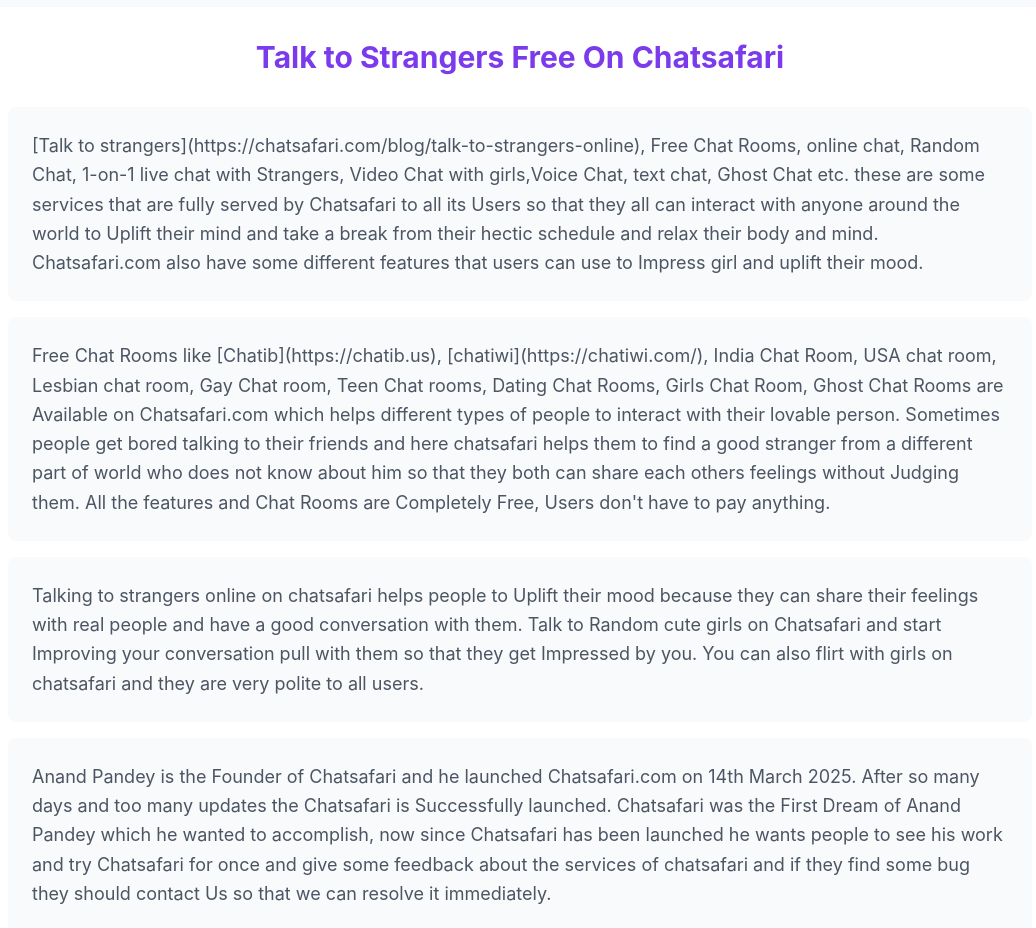
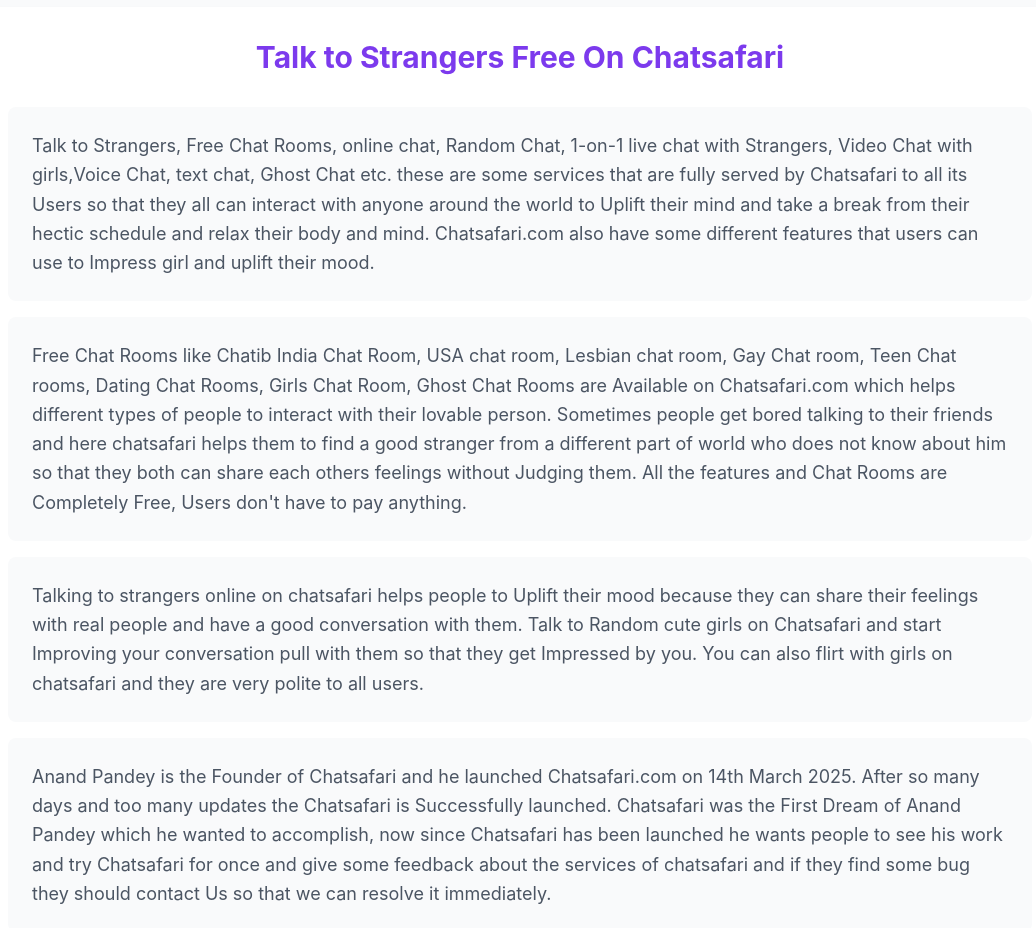
Before and after one commit to AnandPandey22/Chatsafari, a React (Vite) app in the folder frontend/: page / in a window 1280 px wide. Shown: the part 920-1848 px from the top of the page, without its empty margins (120-1156 px from the left). Built offline with nearby package versions, Linux system fonts and the light colour scheme.

Commit message:
Update Login.tsx

```diff
--- a/frontend/src/pages/Login.tsx
+++ b/frontend/src/pages/Login.tsx
@@ -288,12 +288,12 @@
             <div className="max-w-5xl mx-auto space-y-4">
               <div className="bg-gray-50 rounded-lg p-6 hover:bg-violet-50 transition-colors">
                 <p className="text-gray-600 text-lg leading-relaxed">
-                  [Talk to strangers](https://chatsafari.com/blog/talk-to-strangers-online), Free Chat Rooms, online chat, Random Chat, 1-on-1 live chat with Strangers, Video Chat with girls,Voice Chat, text chat, Ghost Chat etc. these are some services that are fully served by Chatsafari to all its Users so that they all can interact with anyone around the world to Uplift their mind and take a break from their hectic schedule and relax their body and mind. Chatsafari.com also have some different features that users can use to Impress girl and uplift their mood.
+                   <a href="https://chatsafari.com/blog/talk-to-strangers-online">Talk to Strangers</a>, Free Chat Rooms, online chat, Random Chat, 1-on-1 live chat with Strangers, Video Chat with girls,Voice Chat, text chat, Ghost Chat etc. these are some services that are fully served by Chatsafari to all its Users so that they all can interact with anyone around the world to Uplift their mind and take a break from their hectic schedule and relax their body and mind. Chatsafari.com also have some different features that users can use to Impress girl and uplift their mood.
                 </p>
               </div>
               <div className="bg-gray-50 rounded-lg p-6 hover:bg-violet-50 transition-colors">
                 <p className="text-gray-600 text-lg leading-relaxed">
-                  Free Chat Rooms like [Chatib](https://chatib.us), [chatiwi](https://chatiwi.com/), India Chat Room, USA chat room, Lesbian chat room, Gay Chat room, Teen Chat rooms, Dating Chat Rooms, Girls Chat Room, Ghost Chat Rooms are Available on Chatsafari.com which helps different types of people to interact with their lovable person. Sometimes people get bored talking to their friends and here chatsafari helps them to find a good stranger from a different part of world who does not know about him so that they both can share each others feelings without Judging them. All the features and Chat Rooms are Completely Free, Users don't have to pay anything.
+                  Free Chat Rooms like  <a href="https://chatib.us">Chatib</a> India Chat Room, USA chat room, Lesbian chat room, Gay Chat room, Teen Chat rooms, Dating Chat Rooms, Girls Chat Room, Ghost Chat Rooms are Available on Chatsafari.com which helps different types of people to interact with their lovable person. Sometimes people get bored talking to their friends and here chatsafari helps them to find a good stranger from a different part of world who does not know about him so that they both can share each others feelings without Judging them. All the features and Chat Rooms are Completely Free, Users don't have to pay anything.
                 </p>
               </div>
 
```
